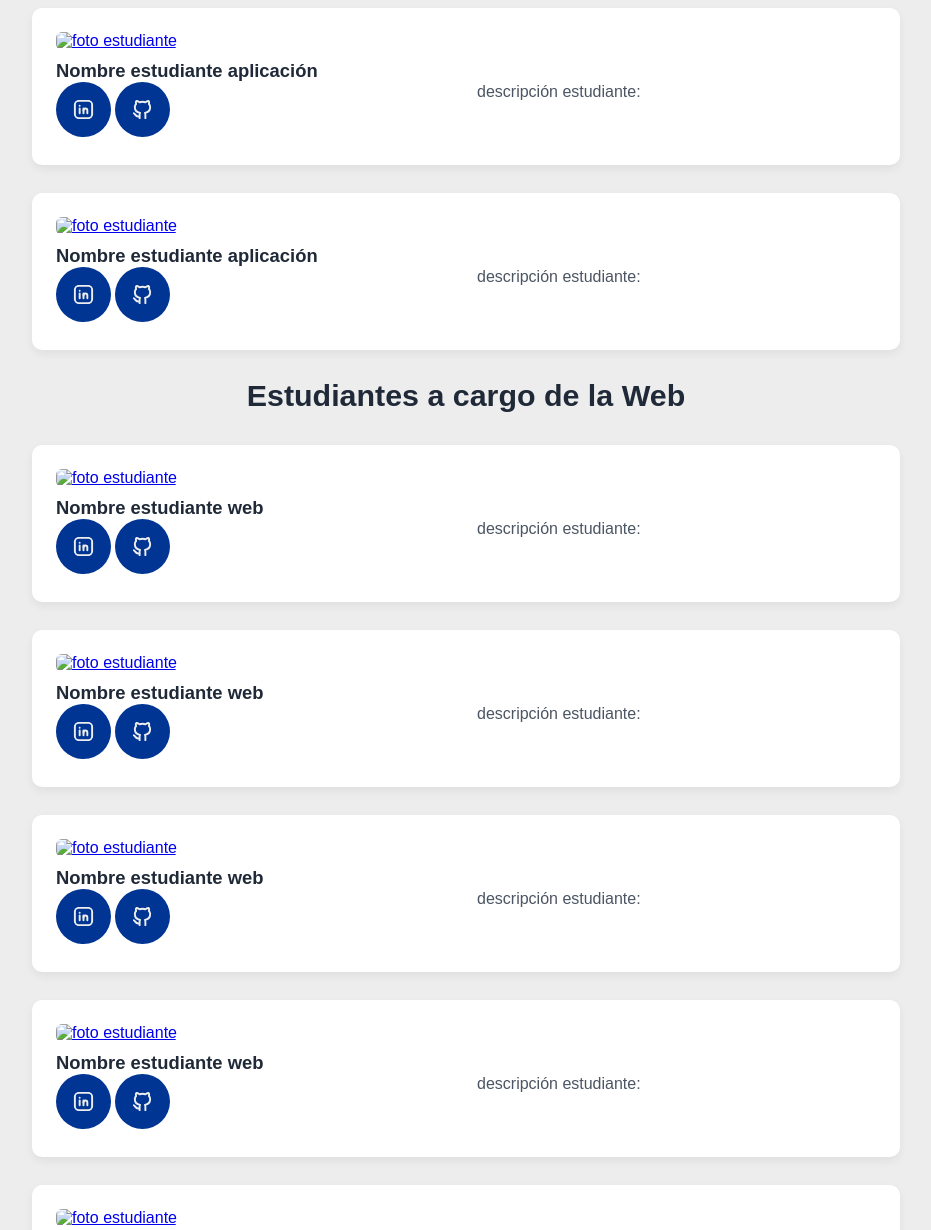
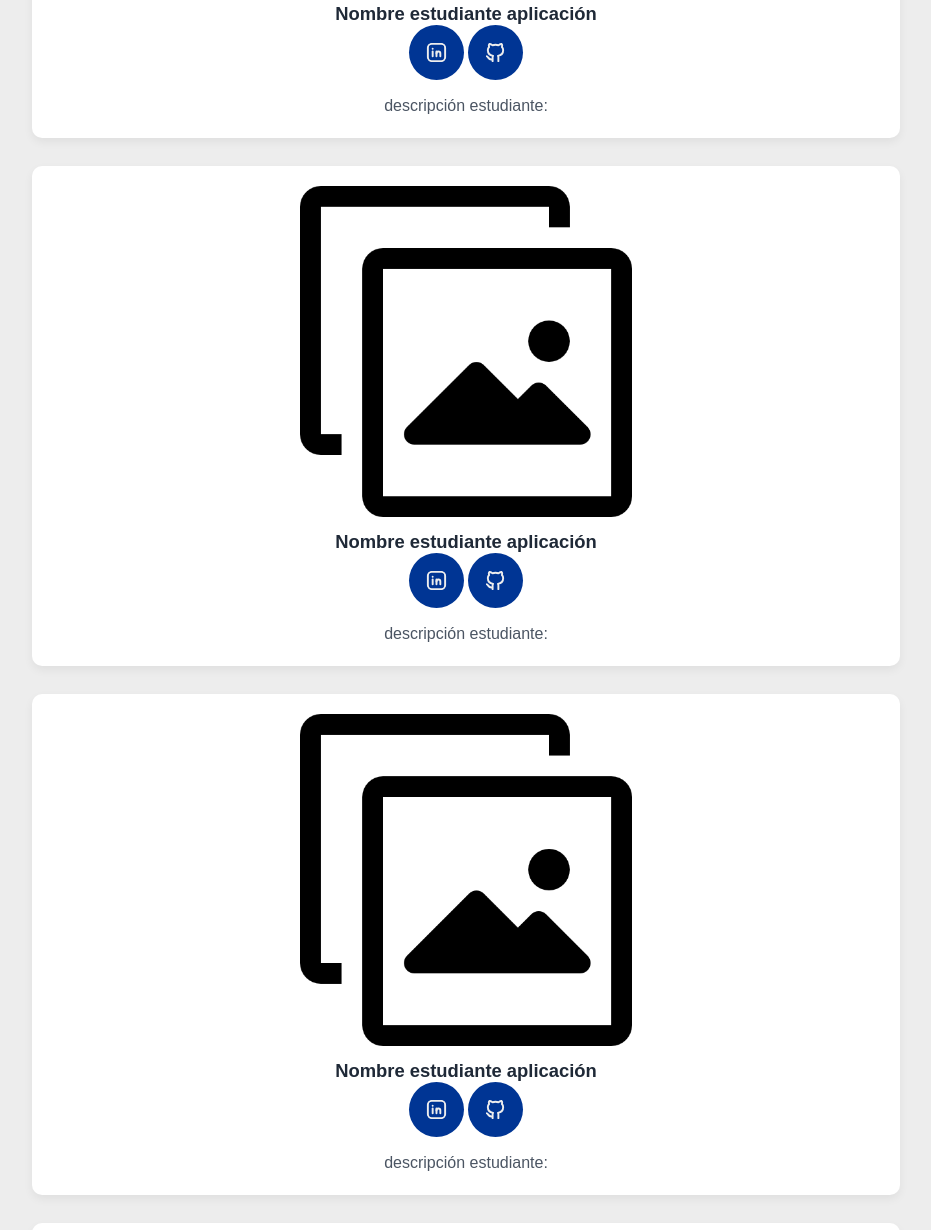
Before and after one commit to eugrodmar/launchersimuladoresweb, a plain HTML site: page contenido/creadoPorEstudiantes.html in a window 1280 px wide. Shown: the part 1056-2286 px from the top of the page, without its empty margins (174-1105 px from the left). Drawn offline with nearby package versions, Linux system fonts and the light colour scheme; files that its build step writes are made by us from their sources; no server answers; files whose address does not match are found by name.

Commit message:
Ya he solucionado que se vea el CSS y las imagenes correctamente.

```diff
--- a/contenido/creadoPorEstudiantes.html
+++ b/contenido/creadoPorEstudiantes.html
@@ -6,10 +6,10 @@
   <meta name="viewport" content="width=device-width, initial-scale=1.0">
   <title>Launcher simuladores</title>
   <link rel="stylesheet" href="https://cdn.jsdelivr.net/npm/bootstrap-icons@1.13.1/font/bootstrap-icons.min.css">
-  <link rel="stylesheet" href="styles.css">
+  <link rel="stylesheet" href="../styles.css">
 </head>
 
-<body>
+<main>
 
   <header>
     <!-- Barra principal -->
@@ -24,7 +24,7 @@
 
       <!-- Botón hamburguesa -->
       <button class="toggle-btn" aria-label="Abrir menú">
-        <img src="Davante_simbolo_white.png" alt="Menú">
+        <img src="../images/Davante_simbolo_white.png" alt="Menú">
       </button>
     </nav>
 
@@ -37,7 +37,7 @@
 
       <ul>
         <li><a href="#">Hero + CTA</a></li>
-        <li><a href="#">Cómo funciona</a></li>
+        <li><a href="comoFunciona.html">Cómo funciona</a></li>
         <li><a href="#">Catálogo</a></li>
         <li><a href="creadoPorEstudiantes.html">Creado por estudiantes</a></li>
         <li><a href="#">Casos de uso</a></li>
@@ -49,8 +49,8 @@
   <main id="contenedor" class="contenedor">
     <div id="centinela"></div>
 
-<main>
-<section id="estudiantes">
+
+<section id="creadoPorEstudiantes">
 
 <div class="hero"></div>
 
@@ -58,11 +58,11 @@
 
 
   <!-- seccion estudiantes aplicación -->
-   <h2>Estudiantes a cargo de la Aplicación</h2>
+  <h2>Estudiantes a cargo de la Aplicación</h2>
   <article>
     <figure>
-      <a href="images/incluir-foto.png" target="_blank" rel="noopener">
-        <img src="images/incluir-foto.png" alt="foto estudiante" loading="lazy">
+      <a href="../images/incluir-foto.png" target="_blank" rel="noopener">
+        <img src="../images/incluir-foto.png" alt="foto estudiante" loading="lazy">
       </a>
       <figcaption>Nombre estudiante aplicación</figcaption>
       <a href="#"><svg xmlns="http://www.w3.org/2000/svg" width="24" height="24" viewBox="0 0 24 24" fill="none" stroke="currentColor" stroke-width="2" stroke-linecap="round" stroke-linejoin="round" class="icon icon-tabler icons-tabler-outline icon-tabler-brand-linkedin">
@@ -78,8 +78,8 @@
 
     <article>
     <figure>
-      <a href="images/incluir-foto.png" target="_blank" rel="noopener">
-        <img src="images/incluir-foto.png" alt="foto estudiante" loading="lazy">
+      <a href="../images/incluir-foto.png" target="_blank" rel="noopener">
+        <img src="../images/incluir-foto.png" alt="foto estudiante" loading="lazy">
       </a>
       <figcaption>Nombre estudiante aplicación</figcaption>
       <a href="#"><svg xmlns="http://www.w3.org/2000/svg" width="24" height="24" viewBox="0 0 24 24" fill="none" stroke="currentColor" stroke-width="2" stroke-linecap="round" stroke-linejoin="round" class="icon icon-tabler icons-tabler-outline icon-tabler-brand-linkedin">
@@ -95,8 +95,8 @@
 
     <article>
     <figure>
-      <a href="images/incluir-foto.png" target="_blank" rel="noopener">
-        <img src="images/incluir-foto.png" alt="foto estudiante" loading="lazy">
+      <a href="../images/incluir-foto.png" target="_blank" rel="noopener">
+        <img src="../images/incluir-foto.png" alt="foto estudiante" loading="lazy">
       </a>
       <figcaption>Nombre estudiante aplicación</figcaption>
       <a href="#"><svg xmlns="http://www.w3.org/2000/svg" width="24" height="24" viewBox="0 0 24 24" fill="none" stroke="currentColor" stroke-width="2" stroke-linecap="round" stroke-linejoin="round" class="icon icon-tabler icons-tabler-outline icon-tabler-brand-linkedin">
@@ -112,8 +112,8 @@
 
     <article>
     <figure>
-      <a href="images/incluir-foto.png" target="_blank" rel="noopener">
-        <img src="images/incluir-foto.png" alt="foto estudiante" loading="lazy">
+      <a href="../images/incluir-foto.png" target="_blank" rel="noopener">
+        <img src="../images/incluir-foto.png" alt="foto estudiante" loading="lazy">
       </a>
       <figcaption>Nombre estudiante aplicación</figcaption>
       <a href="#"><svg xmlns="http://www.w3.org/2000/svg" width="24" height="24" viewBox="0 0 24 24" fill="none" stroke="currentColor" stroke-width="2" stroke-linecap="round" stroke-linejoin="round" class="icon icon-tabler icons-tabler-outline icon-tabler-brand-linkedin">
@@ -128,12 +128,12 @@
   </article>
 
   <!-- sección estudiantes web -->
-   <h2>Estudiantes a cargo de la Web</h2>
+  <h2>Estudiantes a cargo de la Web</h2>
 
     <article>
     <figure>
-      <a href="images/incluir-foto.png" target="_blank" rel="noopener">
-        <img src="images/incluir-foto.png" alt="foto estudiante" loading="lazy">
+      <a href="../images/incluir-foto.png" target="_blank" rel="noopener">
+        <img src="../images/incluir-foto.png" alt="foto estudiante" loading="lazy">
       </a>
       <figcaption>Nombre estudiante web</figcaption>
       <a href="#"><svg xmlns="http://www.w3.org/2000/svg" width="24" height="24" viewBox="0 0 24 24" fill="none" stroke="currentColor" stroke-width="2" stroke-linecap="round" stroke-linejoin="round" class="icon icon-tabler icons-tabler-outline icon-tabler-brand-linkedin">
@@ -149,8 +149,8 @@
 
     <article>
     <figure>
-      <a href="images/incluir-foto.png" target="_blank" rel="noopener">
-        <img src="images/incluir-foto.png" alt="foto estudiante" loading="lazy">
+      <a href="../images/incluir-foto.png" target="_blank" rel="noopener">
+        <img src="../images/incluir-foto.png" alt="foto estudiante" loading="lazy">
       </a>
       <figcaption>Nombre estudiante web</figcaption>
       <a href="#"><svg xmlns="http://www.w3.org/2000/svg" width="24" height="24" viewBox="0 0 24 24" fill="none" stroke="currentColor" stroke-width="2" stroke-linecap="round" stroke-linejoin="round" class="icon icon-tabler icons-tabler-outline icon-tabler-brand-linkedin">
@@ -166,8 +166,8 @@
 
     <article>
     <figure>
-      <a href="images/incluir-foto.png" target="_blank" rel="noopener">
-        <img src="images/incluir-foto.png" alt="foto estudiante" loading="lazy">
+      <a href="../images/incluir-foto.png" target="_blank" rel="noopener">
+        <img src="../images/incluir-foto.png" alt="foto estudiante" loading="lazy">
       </a>
       <figcaption>Nombre estudiante web</figcaption>
       <a href="#"><svg xmlns="http://www.w3.org/2000/svg" width="24" height="24" viewBox="0 0 24 24" fill="none" stroke="currentColor" stroke-width="2" stroke-linecap="round" stroke-linejoin="round" class="icon icon-tabler icons-tabler-outline icon-tabler-brand-linkedin">
@@ -183,8 +183,8 @@
 
     <article>
     <figure>
-      <a href="images/incluir-foto.png" target="_blank" rel="noopener">
-        <img src="images/incluir-foto.png" alt="foto estudiante" loading="lazy">
+      <a href="../images/incluir-foto.png" target="_blank" rel="noopener">
+        <img src="../images/incluir-foto.png" alt="foto estudiante" loading="lazy">
       </a>
       <figcaption>Nombre estudiante web</figcaption>
       <a href="#"><svg xmlns="http://www.w3.org/2000/svg" width="24" height="24" viewBox="0 0 24 24" fill="none" stroke="currentColor" stroke-width="2" stroke-linecap="round" stroke-linejoin="round" class="icon icon-tabler icons-tabler-outline icon-tabler-brand-linkedin">
@@ -200,8 +200,8 @@
 
     <article>
     <figure>
-      <a href="images/incluir-foto.png" target="_blank" rel="noopener">
-        <img src="images/incluir-foto.png" alt="foto estudiante" loading="lazy">
+      <a href="../images/incluir-foto.png" target="_blank" rel="noopener">
+        <img src="../images/incluir-foto.png" alt="foto estudiante" loading="lazy">
       </a>
       <figcaption>Nombre estudiante web</figcaption>
       <a href="#"><svg xmlns="http://www.w3.org/2000/svg" width="24" height="24" viewBox="0 0 24 24" fill="none" stroke="currentColor" stroke-width="2" stroke-linecap="round" stroke-linejoin="round" class="icon icon-tabler icons-tabler-outline icon-tabler-brand-linkedin">
@@ -215,7 +215,7 @@
     <p>descripción estudiante:</p>
   </article>
 </section>
-</main>
+  </main>
 
   <!-- Scripts -->
   <script src="app.js"></script>
--- a/styles.css
+++ b/styles.css
@@ -149,6 +149,14 @@ header {
   100% { opacity: 1; transform: translateY(0); }
 }
 
+
+/* ===== MAIN ===== */
+.contenedor {
+  padding: 40px 20px;
+  min-height: 80vh;
+  box-sizing: border-box;
+}
+
 /*TEXTO PLANO CRIS*/
 
 
@@ -239,7 +247,7 @@ header {
 
 /*ESTUDIANTES*/
 
-#estudiantes {
+#creadoPorEstudiantes {
   max-width: 900px;
   margin: 40px auto;
   padding: 0 16px;
@@ -248,14 +256,14 @@ header {
 }
 
 /* Título */
-#estudiantes h2 {
+#creadoPorEstudiantes h2 {
   text-align: center;
   font-size: 1.9rem;
   margin-bottom: 32px;
 }
 
 /* Tarjeta de cada paso */
-#estudiantes article {
+#creadoPorEstudiantes article {
   background: #ffffff;
   border-radius: 10px;
   padding: 20px;
@@ -265,32 +273,32 @@ header {
 }
 
 /* Pequeño efecto al pasar por encima */
-#estudiantes article:hover {
+#creadoPorEstudiantes article:hover {
   transform: translateY(-4px);
 }
 
 /* Figura con imagen */
-#estudiantes figure {
+#creadoPorEstudiantes figure {
   margin: 0;
   text-align: center;
 }
 
 /* Imagen responsiva */
-#estudiantes img {
+#creadoPorEstudiantes img {
   max-width: 40%;
   height: auto;
   border-radius: 6px;
 }
 
 /* Texto debajo de la imagen */
-#estudiantes figcaption {
+#creadoPorEstudiantes figcaption {
   margin-top: 10px;
   font-weight: bold;
   font-size: 1.15rem;
 }
 
 /* Descripción */
-#estudiantes p {
+#creadoPorEstudiantes p {
   margin-top: 10px;
   color: #4b5563;
   line-height: 1.5;
@@ -402,13 +410,6 @@ header {
 
 /*FIN CSS TEXTO PLANO CRIS*/
 
-/* ===== MAIN ===== */
-.contenedor {
-  padding: 40px 20px;
-  min-height: 80vh;
-  box-sizing: border-box;
-}
-
 /* ===== RESPONSIVE ===== */
 @media (max-width: 768px) {
   .menu-centro {
```
Also changed, not shown: contenido/comoFunciona.html (+11 -9 lines).
